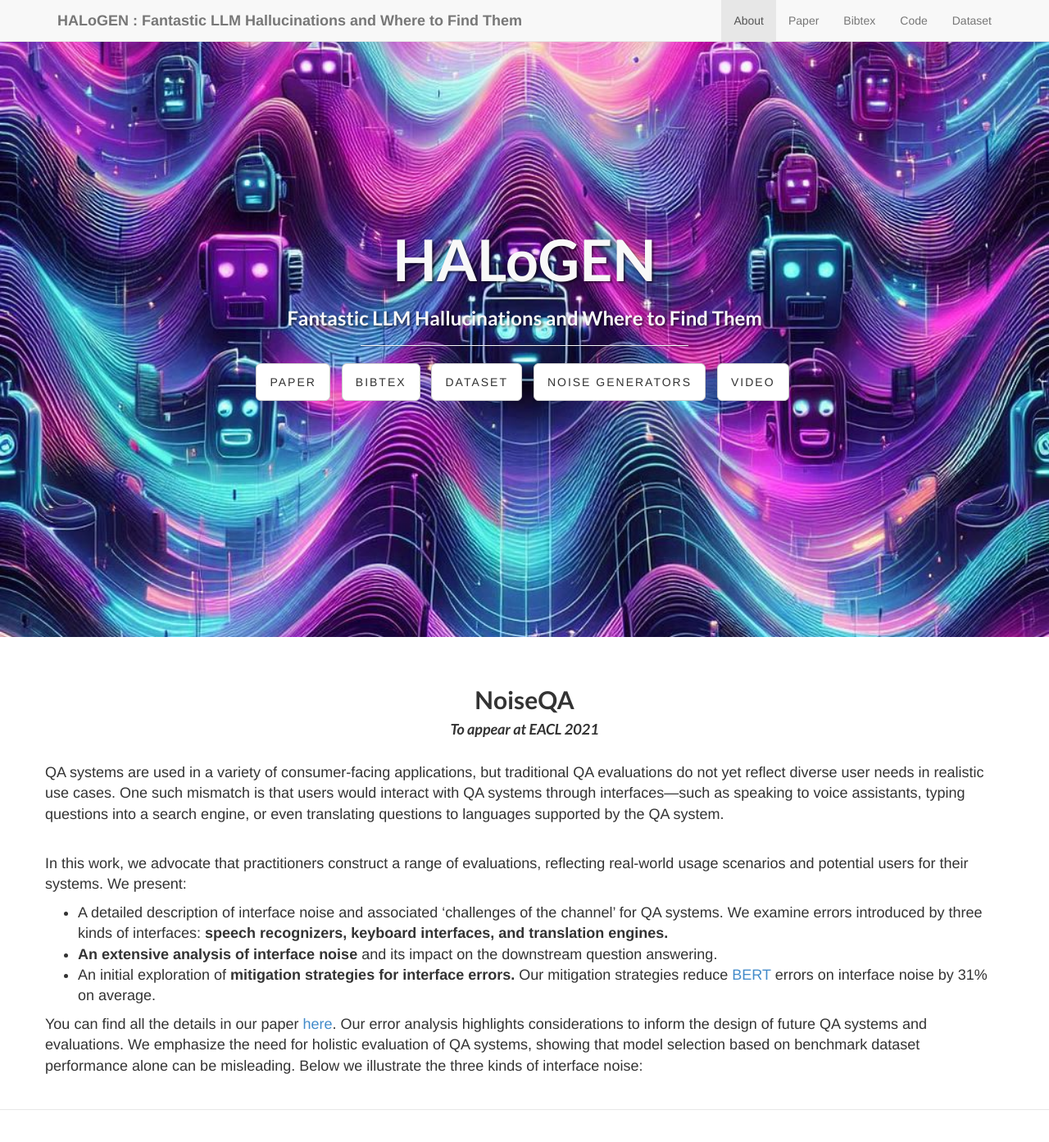
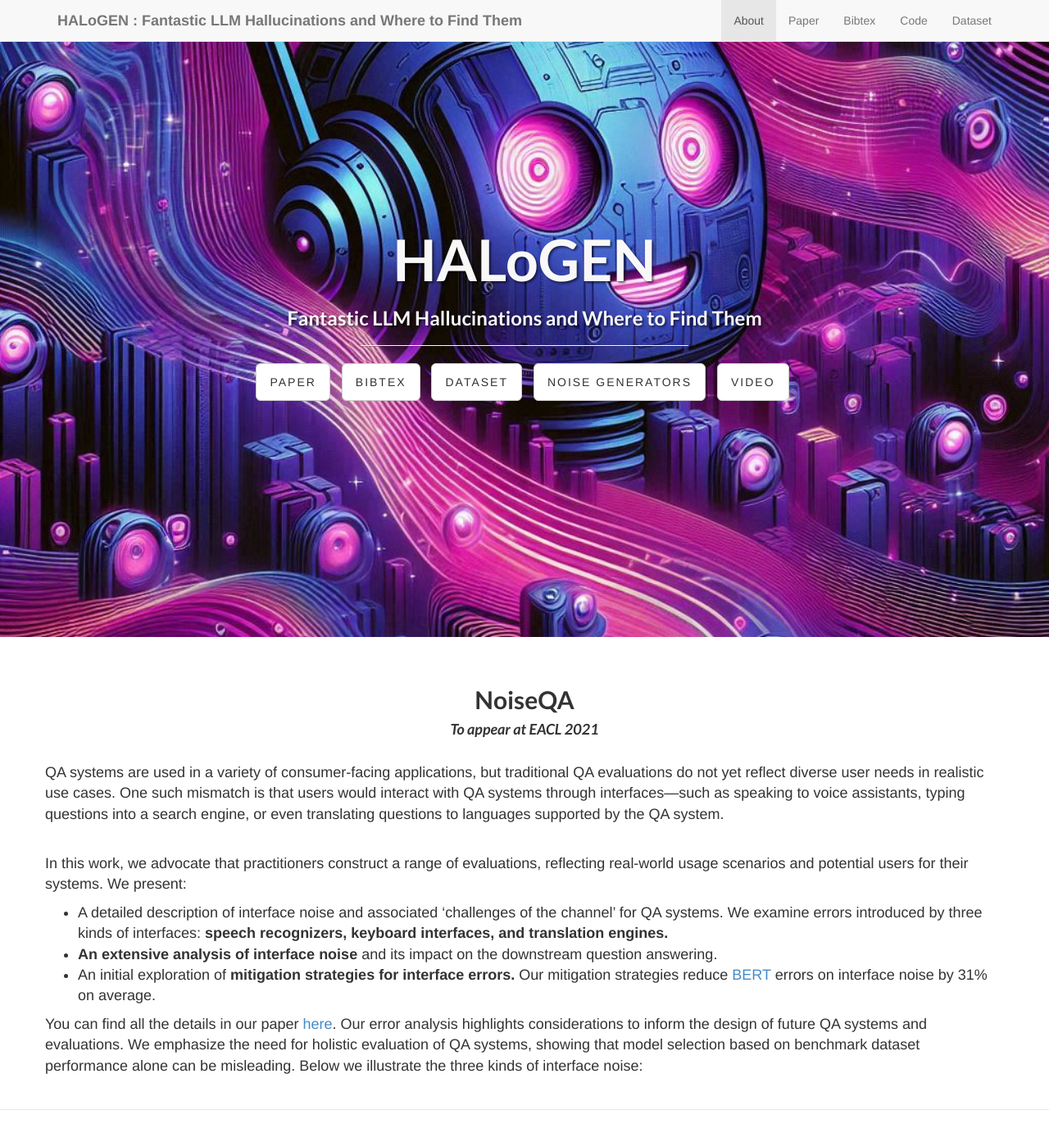
Before and after one commit to halogen-hallucinations/halogen-hallucinations.github.io, a Jekyll site: the page built from index.md, in a window 1280 px wide and 1400 px high. Shown: the top 1393 px of the window at 82% size. Built offline with Jekyll 4.4.1, drawn with Linux system fonts in a browser that asks for light colours; our own code applies the rules of GitHub Pages for plain Markdown files.

Commit message:
Update landing-page.css

```diff
--- a/css/landing-page.css
+++ b/css/landing-page.css
@@ -31,7 +31,7 @@
     padding-bottom: 50px;
     text-align: center;
     color: #f8f8f8;
-    background: url(../img/halogen-website-bg-1.jpeg) no-repeat center center;
+    background: url(../img/halogen-website-bg-2.jpeg) no-repeat center center;
     background-size: cover;
 }
 
```
